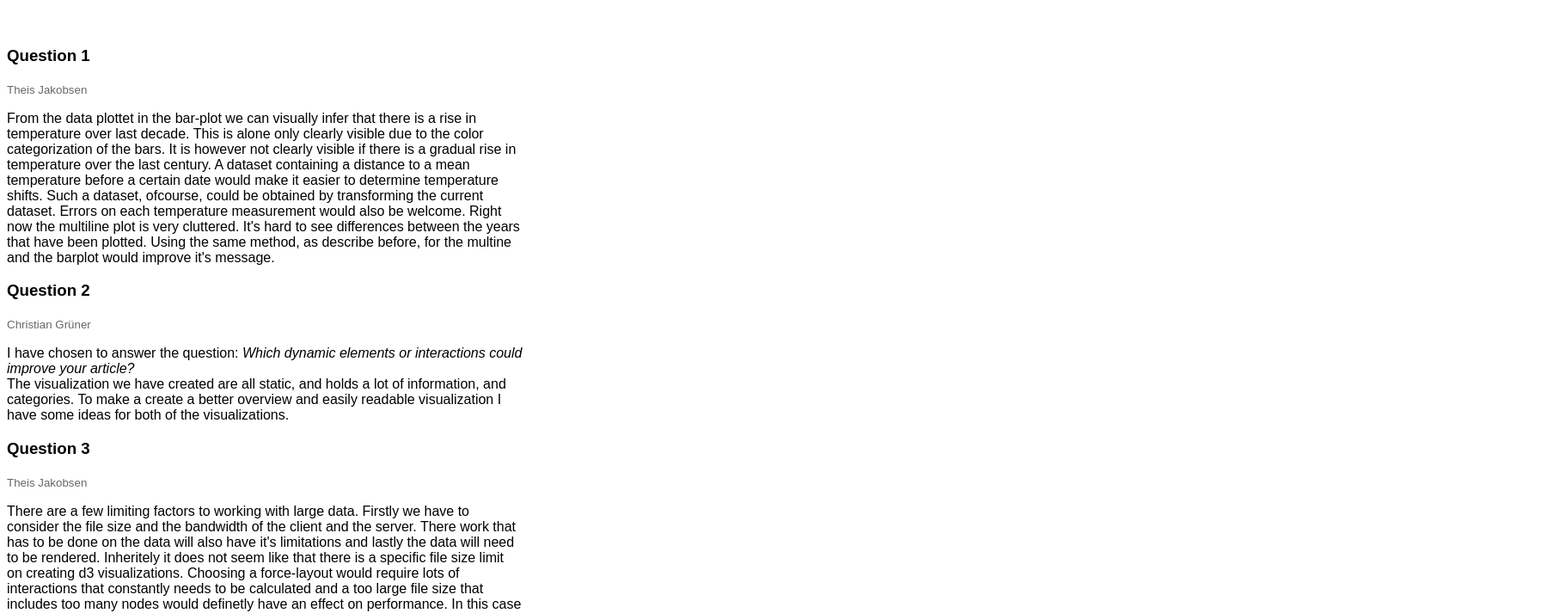
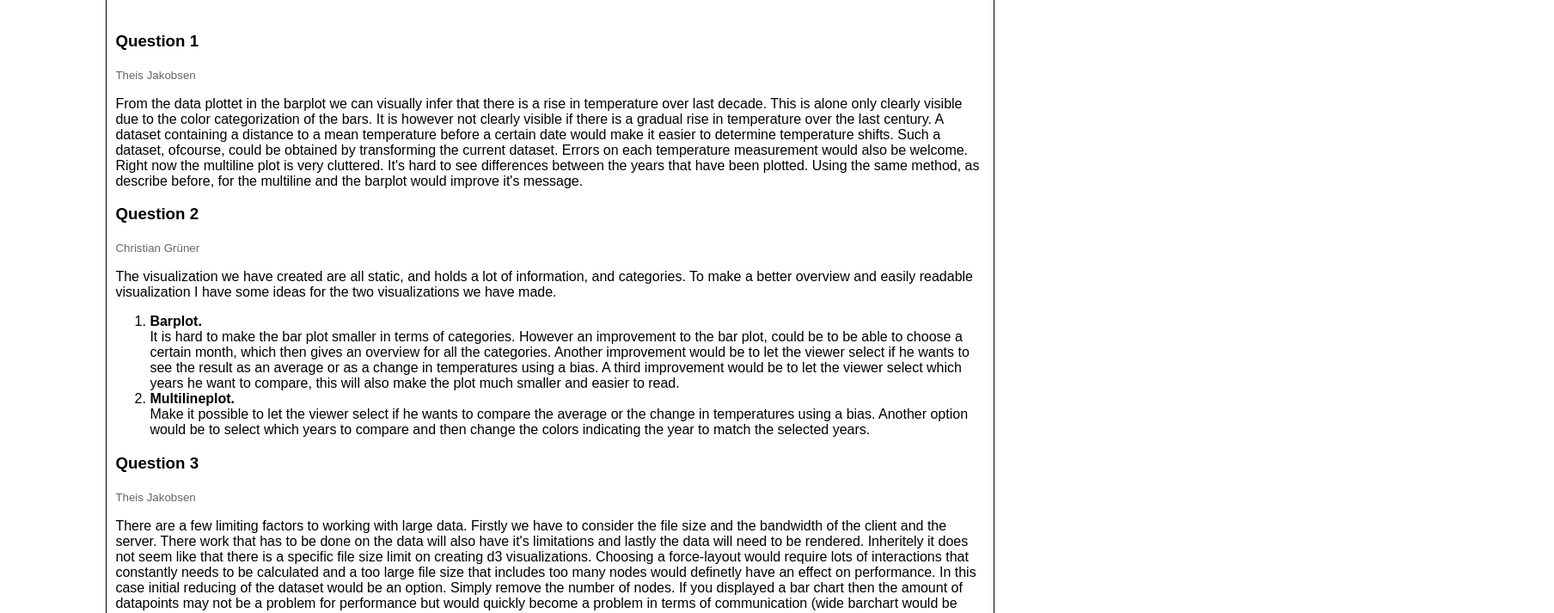
Before and after one commit to rcoor/IDEassignment2, a website: page index.html in a window 1280 px wide. Shown: the part 2087-2800 px from the top of the page at 86% size, 1808 px wide, since content can reach past the window. Drawn offline with nearby package versions, Linux system fonts and the light colour scheme.

Commit message:
individual

```diff
--- a/index.html
+++ b/index.html
@@ -71,45 +71,57 @@
 </head>
 
 <body>
+<div style="margin: auto;
+    width: 80%;
+    border: 1px solid black;
+    padding: 10px;">
     <h1>Project 2 - Temperature Data</h1>
     <h2>Introduction</h2>
+    <p>
         In this assignment we want to answer the question: <i>How has the weather changed over the past 100 years?</i>.
         <br/> To answer this question we will use temperature data for Copenhagen, Denmark provided by the <a href="http://data.giss.nasa.gov/gistemp/station_data/">NASA</a>.
+    </p>
 
     <h2>Visualization</h2>
-    To investigate how the weather has changed over the past 100 years, we will do 2 different visualization using D3.<br/>    The first plot is a bar plot of how the average temperatures each year has changed in celsius.<br/> The Bar chart doesn't
-    show the temperatures per month, and if we are dealing with high changes when it is winter and summer we could find out
-    that the cold months are getting colder, and the warm months are getting warmer.<br/> The second plot is therefor a multi
-    line plot of how the average temperatures each month has changed for each year in celsius.
-    <br/> The multi line plot is created by adapting our data to an existing visualization we found online.
-    <br/> (
-    <a href="https://bl.ocks.org/d3noob/4db972df5d7efc7d611255d1cc6f3c4f">
+        <p>
+            To investigate how the weather has changed over the past 100 years, we will do 2 different visualization using D3.<br/>
+            The first plot is a barplot of how the average temperatures each year has changed in celsius.
+            <br/>
+            The Bar chart doesn't show the temperatures per month, and if we are dealing with high changes when it is winter and summer we could find out
+            that the cold months are getting colder, and the warm months are getting warmer.<br/> The second plot is therefor a multilineplot
+            of how the average temperatures each month has changed for each year in celsius.
+            <br/>
+            The multilineplot is created by adapting our data to an existing visualization we found online.
+            <br/>
+            (<a href="https://bl.ocks.org/d3noob/4db972df5d7efc7d611255d1cc6f3c4f">
             https://bl.ocks.org/d3noob/4db972df5d7efc7d611255d1cc6f3c4f</a>)
+        </p>
 
         <h3>Bar plot</h3>
         <div class="barChart">
-        <svg width="1800" height="500"></svg>
+            <svg width="1500" height="500"></svg>
             <p>
                 Yellow indicates that the year's temperature is above the average temperature since 1880 till 2015.
                 <br> Blue indicates that the year's temperature is below the average temperature since 1880 till 2015.
             </p>
         </div>
 
-    <h3>Multi line plot</h3>
+        <h3>Multilineplot</h3>
         <div class="multiLine">
-        <svg width="600" height="600"></svg>
+            <svg width="1024" height="600"></svg>
         </div>
-    <p>The multiline plot has been used to show temperatures for each month from the year 1880 to 2015. Each line represents
+        <p>
+            The multiline plot has been used to show temperatures for each month from the year 1880 to 2015. Each line represents
             a year. Each line has been given a color on a d3 color scheme that goes from blue, the year 1880, to yellow, the
-        year 2015. This was to illustrate a likely correlation of the year and rise in temperature. </p>
+            year 2015. This was to illustrate a likely correlation of the year and rise in temperature.
+        </p>
 
         <!-- Results here-->
 
-    <div style="width: 600px;">
         <h2>Conclusion</h2>
-        <h3>Bar plot</h3>
+        <h3>Barplot</h3>
         <p>
-            The bar plot gives a good overview on how the overall changes in temperature per year has changed. There are a general pattern
+            The barplot gives a good overview on how the overall changes in temperature per year has changed. There are a general pattern
             of increasing temperatures, however it is hard to tell if the changes are more significant, since maybe the cold
             months are getting colder and the warm months are getting warmer.
         </p>
@@ -127,20 +139,38 @@
         <h3>Question 1</h3>
         <small>Theis Jakobsen</small>
         <p>
-            From the data plottet in the bar-plot we can visually infer that there is a rise in temperature over last decade. This is
+            From the data plottet in the barplot we can visually infer that there is a rise in temperature over last decade. This is
             alone only clearly visible due to the color categorization of the bars. It is however not clearly visible if
             there is a gradual rise in temperature over the last century. A dataset containing a distance to a mean temperature
             before a certain date would make it easier to determine temperature shifts. Such a dataset, ofcourse, could be
             obtained by transforming the current dataset. Errors on each temperature measurement would also be welcome. Right
             now the multiline plot is very cluttered. It's hard to see differences between the years that have been plotted.
-            Using the same method, as describe before, for the multine and the barplot would improve it's message.
+            Using the same method, as describe before, for the multiline and the barplot would improve it's message.
         </p>
         <h3>Question 2</h3>
-        <small>Christian Grüner</small>
+        <small>Christian Gr&uuml;ner</small>
         <p>
-            I have chosen to answer the question: <i>Which dynamic elements or interactions could improve your article?</i>
-            <br/> The visualization we have created are all static, and holds a lot of information, and categories. To make
-            a create a better overview and easily readable visualization I have some ideas for both of the visualizations.
+            The visualization we have created are all static, and holds a lot of information, and categories. To make
+            a better overview and easily readable visualization I have some ideas for the two visualizations we have made.
+
+            <ol>
+                <li>
+                    <b>Barplot.</b><br/>
+                    It is hard to make the bar plot smaller in terms of categories. However an improvement to the bar plot,
+                    could be to be able to choose a certain month, which then gives an overview for all the categories.
+                    Another improvement would be to let the viewer select if he wants to see the result as an average or
+                    as a change in temperatures using a bias. A third improvement would be to let the viewer select which years
+                    he want to compare, this will also make the plot much smaller and easier to read.
+                </li>
+                <li>
+                    <b>Multilineplot.</b><br/>
+                    Make it possible to let the viewer select if he wants to compare the average or the change in temperatures
+                    using a bias. Another option would be to select which years to compare and then change the colors indicating
+                    the year to match the selected years.
+                </li>
+
+            </ol>
+
         </p>
         <h3>Question 3</h3>
         <small>Theis Jakobsen</small>
```
Lines whose indentation alone changed are shown as unchanged.
